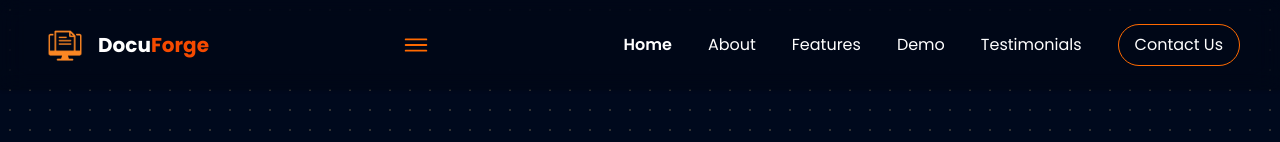
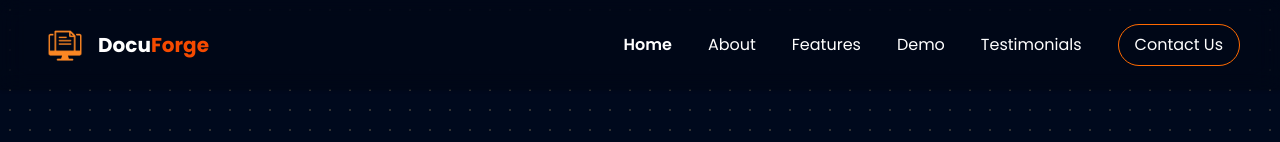
Before and after one commit to mary-xn/finalswsat, a React (Vite) app: page / in a window 1280 px wide. Shown: the top 142 px of the page. Built offline with nearby package versions, Linux system fonts and the light colour scheme.

Commit message:
Disappearing menu fix

```diff
--- a/src/components/NavBar.jsx
+++ b/src/components/NavBar.jsx
@@ -56,7 +56,7 @@ export default function NavBar() {
         </div>
 
 
-        <div className=" text-3xl text-orange-500 cursor-pointer" onClick={() => setMenuOpen(!menuOpen)}>
+        <div className="md:hidden text-3xl text-orange-500 cursor-pointer" onClick={() => setMenuOpen(!menuOpen)}>
           <IoMenuOutline />
         </div>
 
@@ -92,7 +92,7 @@ export default function NavBar() {
       </div>
 
       {menuOpen && (
-        <div className="md:hidden flex flex-col items-center gap-5 py-6 bg-black/80 text-white shadow-md rounded-b-lg z-[100]">
+        <div className="md:hidden flex flex-col items-center gap-5 py-6 bg-black/80 text-white shadow-md rounded-b-lg z-50">
           {sections.map((section) => (
             <Link
               key={section.id}
```
